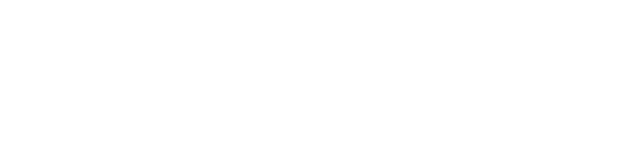
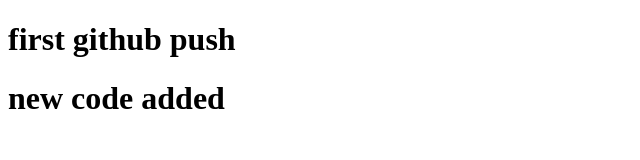
Before and after one commit to 98pritom/second-repo, a plain HTML site: page index.html in a window 1280 px wide. Shown: the whole page, without its empty margins (0-640 px from the left). Drawn offline with Linux system fonts and the light colour scheme.

Commit message:
version 2

```diff
--- a/index.html
+++ b/index.html
@@ -7,6 +7,7 @@
     <title>My Second Repo</title>
 </head>
 <body>
-
+    <h1>first github push</h1>
+    <h1>new code added</h1>
 </body>
 </html>
```
